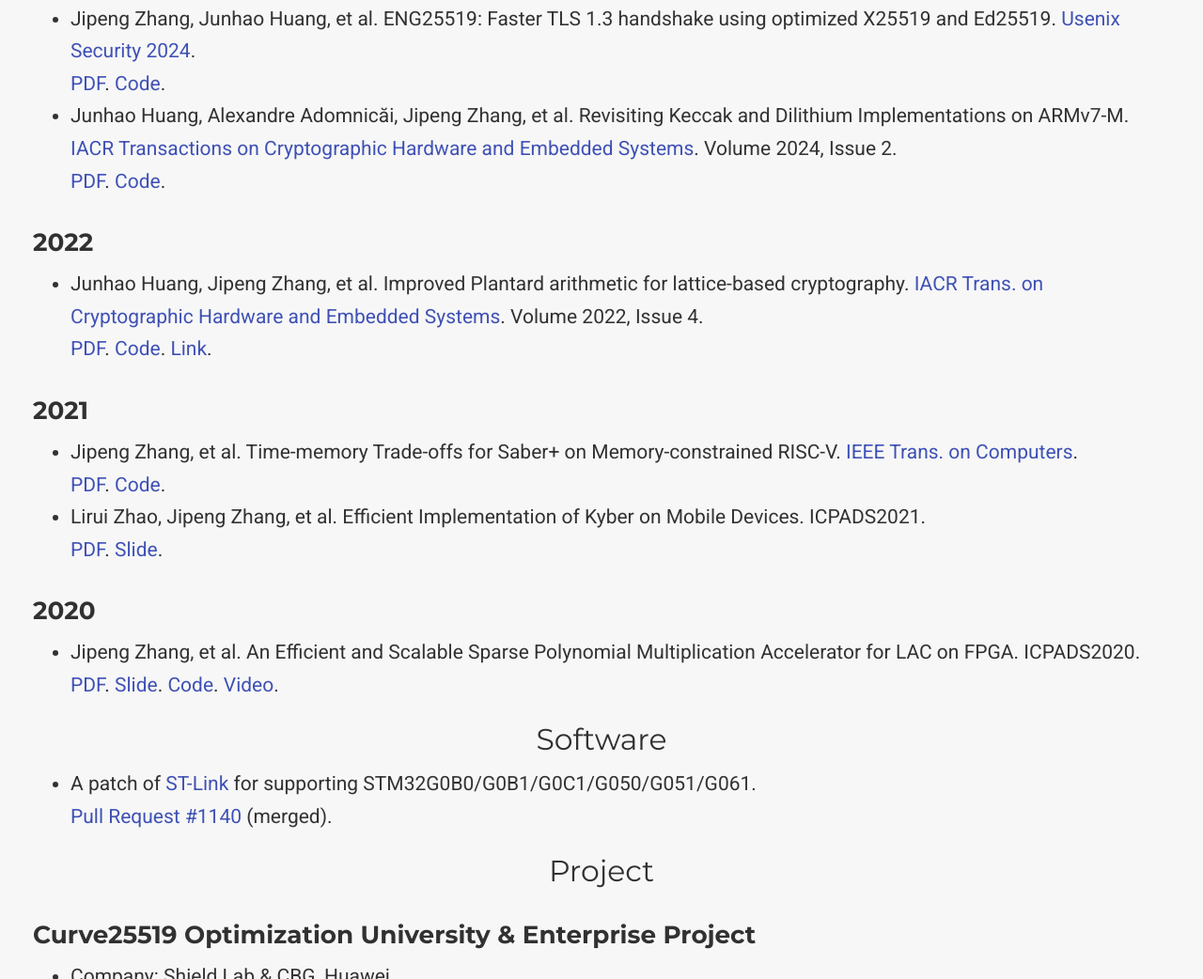
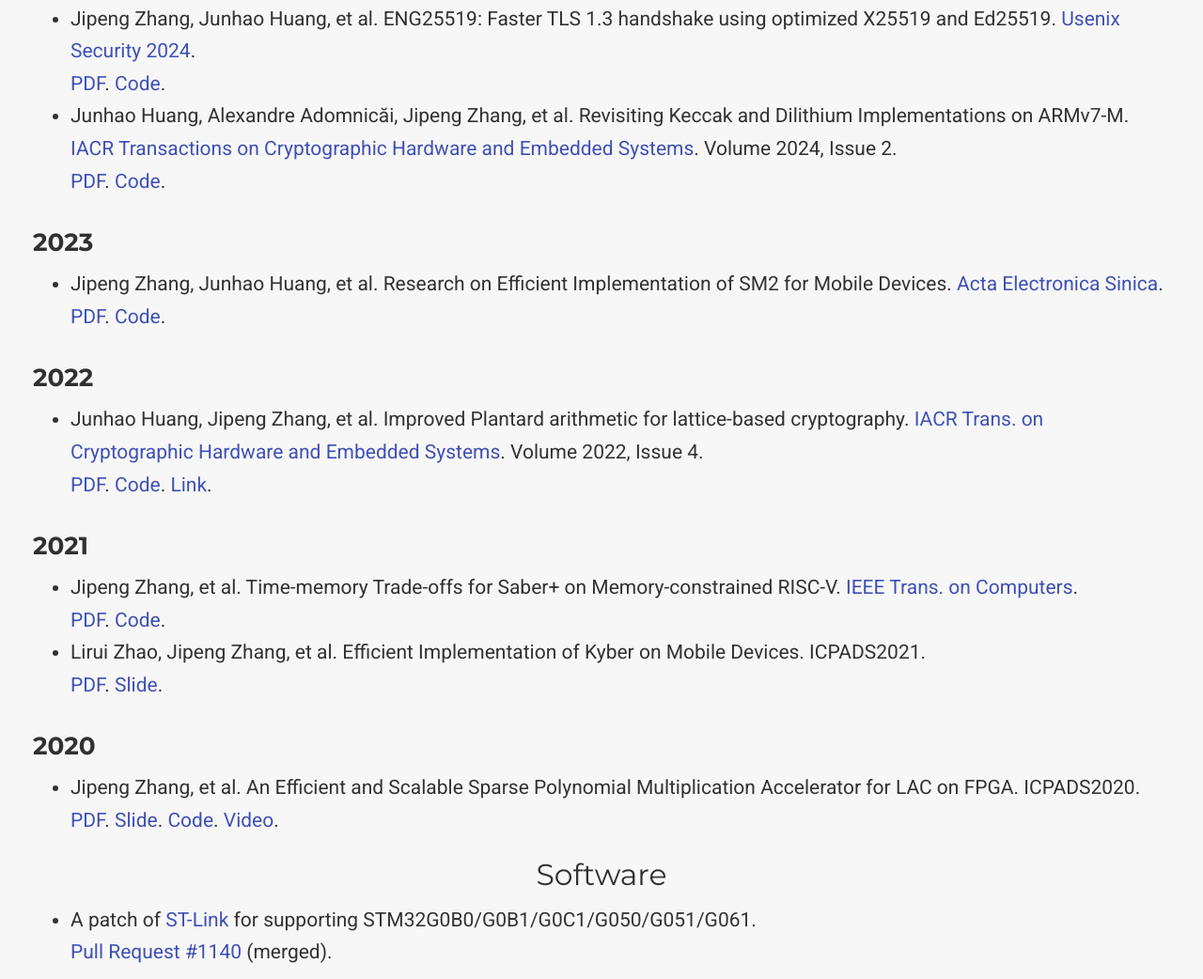
Before and after one commit to Ji-Peng/Ji-Peng.github.io, a plain HTML site: page index.html in a window 1280 px wide. Shown: the part 815-1857 px from the top of the page at 94% size. Drawn offline with nearby package versions, Linux system fonts and the light colour scheme; a script that the page names is missing.

Commit message:
update Acta Electronica Sinica paper

```diff
--- a/index.html
+++ b/index.html
@@ -768,6 +768,13 @@
 <p><a href="https://junhaohuang.github.io/assets/paper/TCHES2024_2.pdf" target="_blank" rel="noopener">PDF</a>. <a href="https://github.com/UIC-ESLAS/Dilithium-Multi-Moduli" target="_blank" rel="noopener">Code</a>.</p>
 </li>
 </ul>
+<h3 id="2023">2023</h3>
+<ul>
+<li>
+<p>Jipeng Zhang, Junhao Huang, et al. Research on Efficient Implementation of SM2 for Mobile Devices. <a href="https://www.ejournal.org.cn/EN/home" target="_blank" rel="noopener">Acta Electronica Sinica</a>.</p>
+<p><a href="https://www.ejournal.org.cn/CN/10.12263/DZXB.20221419" target="_blank" rel="noopener">PDF</a>. <a href="https://github.com/Ji-Peng/openssl_SM2_ARMv8-A" target="_blank" rel="noopener">Code</a>.</p>
+</li>
+</ul>
 <h3 id="2022">2022</h3>
 <ul>
 <li>
```
